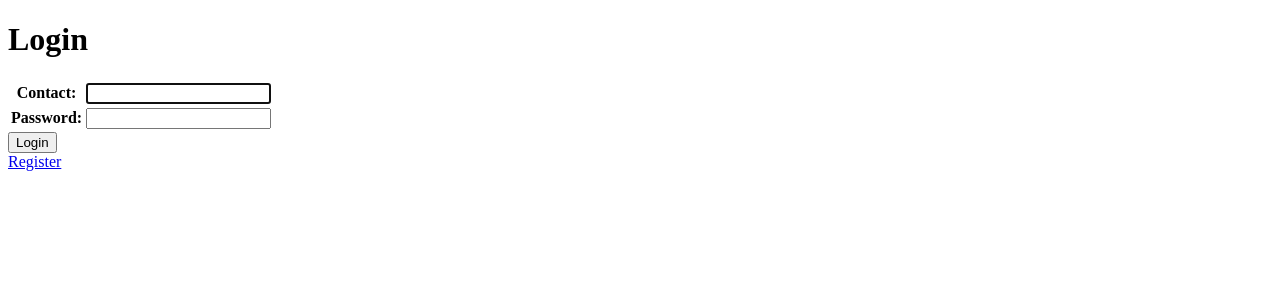
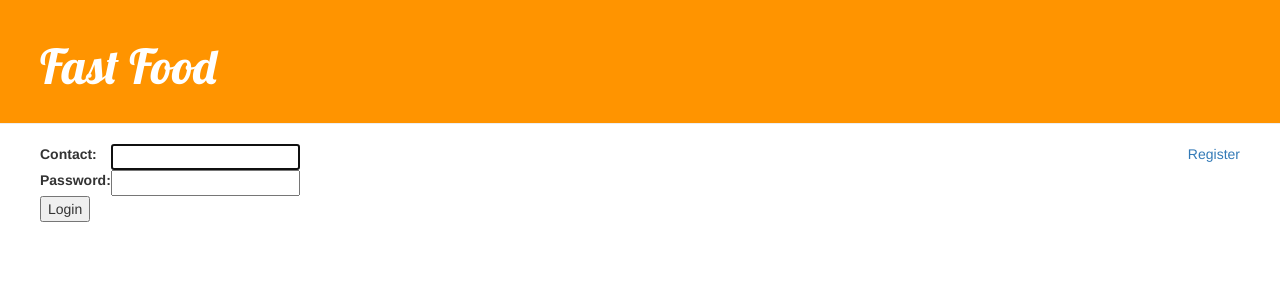
Before and after one commit to apurv1205/fastFood, a Django app: page /accounts/login/?next=/home/ in a window 1280 px wide. Shown: the top 300 px of the page. Run offline with Django 3.2, Linux system fonts and the light colour scheme; some libraries are stand-ins or nearby versions.

Commit message:
login done

```diff
--- a/foodSite/static/css/blog.css
+++ b/foodSite/static/css/blog.css
@@ -12,6 +12,7 @@
 
 .content {
     margin-left: 40px;
+    margin-right: 40px;
 }
 
 h1, h2, h3, h4 {
@@ -44,3 +45,7 @@ h1, h2, h3, h4 {
 .post h1 a, .post h1 a:visited {
     color: #000000;
 }
+a.right {
+    position: absolute;
+    right: 40px;
+}
--- a/foodSite/templates/base.html
+++ b/foodSite/templates/base.html
@@ -1,12 +1,21 @@
+{% load staticfiles %}
 <!DOCTYPE html PUBLIC "-//W3C//DTD XHTML 1.0 Transitional//EN" "http://www.w3.org/TR/xhtml1/DTD/xhtml1-transitional.dtd">
 <html>
     <head>
-        <title>Django Login Application |
-        {% block title %}{% endblock %}</title>
+        <title>Fast Food</title>
+        <link rel="stylesheet" href="//maxcdn.bootstrapcdn.com/bootstrap/3.2.0/css/bootstrap.min.css">
+        <link rel="stylesheet" href="//maxcdn.bootstrapcdn.com/bootstrap/3.2.0/css/bootstrap-theme.min.css">
+        <link rel="stylesheet" href="{% static 'css/blog.css' %}">
+        <link href="//fonts.googleapis.com/css?family=Lobster&subset=latin,latin-ext" rel="stylesheet" type="text/css">
     </head>
     <body>
-        <h1>{% block head %}{% endblock %}</h1>
-        {% block content %}{% endblock %}
+        <div class="page-header">
+        <h1><a href="/">Fast Food</a></h1>
+        </div>
 
+        <div class="content">
+        {% block content %}
+        {% endblock %}
+        </div>
     </body>
 </html>
--- a/foodSite/templates/home.html
+++ b/foodSite/templates/home.html
@@ -2,6 +2,6 @@
 {% block title %}Welcome to Django{% endblock %}
 {% block head %}Welcome to Django{% endblock %}
 {% block content %}
-    <p>Welcome {{ user.first_name }} !!!</p>
-    <a href="/logout/">Logout</a>
+	<a class="right" href="/logout/">Logout</a>
+    <p>Welcome back {{ user.first_name }} !!!</p>
 {% endblock %}
--- a/foodSite/templates/registration/login.html
+++ b/foodSite/templates/registration/login.html
@@ -5,6 +5,7 @@
     {% if form.errors %}
         <p>Your username and password didn't match. Please try again.</p>
     {% endif %}
+    <a class="right" href="/register">Register</a>
     <form method="post" action=".">{% csrf_token %}
         <table border="0">
             <tr><th><label for="id_username">Contact:</label></th><td>{{ form.username }}</td></tr>
@@ -13,5 +14,4 @@
         <input type="submit" value="Login" />
         <input type="hidden" name="next" value="/home" />
     </form>
-    <a href="/register">Register</a>
 {% endblock %}
--- a/foodSite/templates/registration/register.html
+++ b/foodSite/templates/registration/register.html
@@ -2,11 +2,11 @@
 {% block title %}User Registration{% endblock %}
 {% block head %}User Registration{% endblock %}
 {% block content %}
+    <a class="right" href="/">Login</a>
     <form method="post" action=".">{% csrf_token %}
         <table border="0">
             {{ form.as_table }}
         </table>
         <input type="submit" value="Register" />
     </form>
-    <a href="/">Login</a>
 {% endblock %}
--- a/foodSite/templates/registration/success.html
+++ b/foodSite/templates/registration/success.html
@@ -4,6 +4,6 @@
  Registration Completed Successfully
 {% endblock %}
 {% block content %}
+    <a class="right" href="/">Login</a>
     Thank you for registering {{ user.first_name }}
-    <a href="/">Login</a>
 {% endblock %}
```
